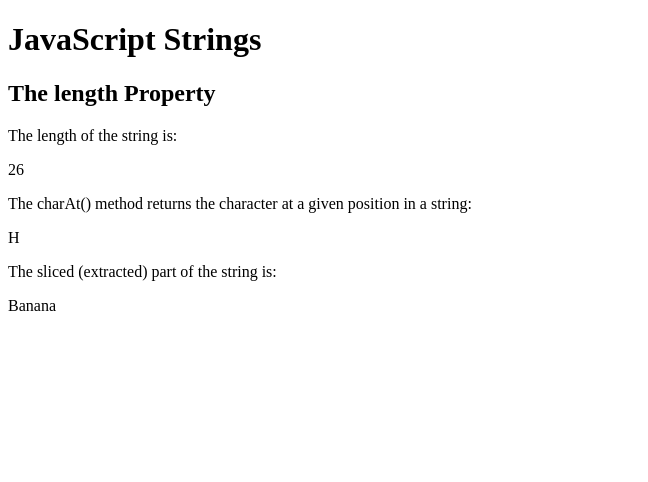
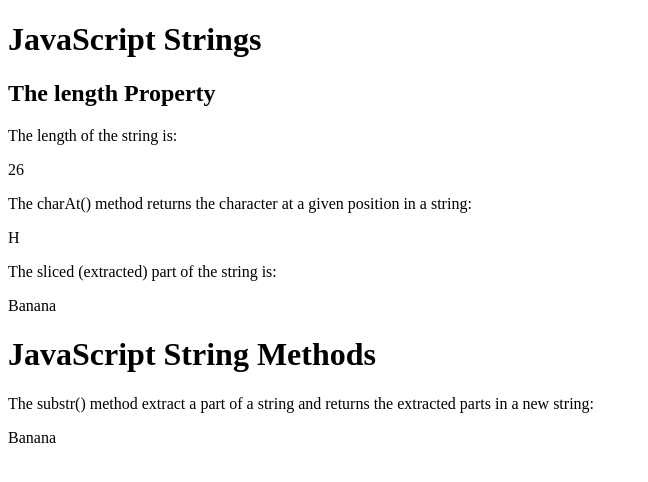
Before and after one commit to Belgarus/JavaScript_exercises, a plain HTML site: page 01-JavaScript-test/05-strings-w3s/index.html in a window 1280 px wide. Shown: the whole page, without its empty margins (0-648 px from the left). Drawn offline with Linux system fonts and the light colour scheme.

Commit message:
added another slice()

```diff
--- a/01-JavaScript-test/05-strings-w3s/index.html
+++ b/01-JavaScript-test/05-strings-w3s/index.html
@@ -19,6 +19,10 @@
     <p>The sliced (extracted) part of the string is:</p>
     <p id="demo3"></p>
 
+    <h1>JavaScript String Methods</h1>
+    <p>The substr() method extract a part of a string and returns the extracted parts in a new string:</p>
+    <p id="demo4"></p>
+
     <script>
         let text = "ABCDEFGHIJKLMNOPQRSTUVWXYZ";
         document.getElementById("demo").innerHTML = text.length;
@@ -29,6 +33,10 @@
         let text3 = "Apple, Banana, Kiwi";
         let part = text3.slice(7,13);
         document.getElementById("demo3").innerHTML = part;
+
+        let text4 = "Apple, Banana, Kiwi";
+        let part2 = text4.slice(7,13);
+        document.getElementById("demo4").innerHTML = part2;
     </script>
 
     </body>
```
